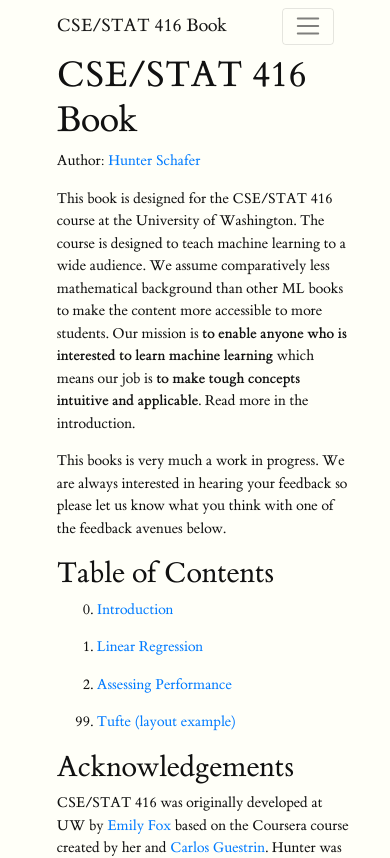
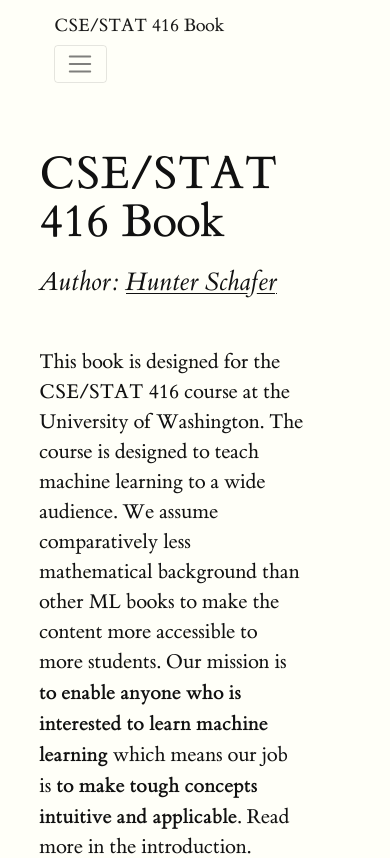
Before and after one commit to hschafer/CSE-STAT-416-book, a Next.js app in the folder website/: page / in a window 390 px wide. Shown: the top 858 px of the page. Built offline with nearby package versions, Linux system fonts and the light colour scheme.

Commit message:
Update CSS to match old styles

```diff
--- a/website/pages/_app.js
+++ b/website/pages/_app.js
@@ -1,6 +1,5 @@
 import "bootstrap/dist/css/bootstrap.min.css";
-//import "../styles/tufte.css";
-import "../styles/tufte_new.css";
+import "../styles/tufte.css";
 import "../styles/global.css";
 import "katex/dist/katex.min.css";
 
--- a/website/pages/chapters/linear_regression.js
+++ b/website/pages/chapters/linear_regression.js
@@ -556,7 +556,7 @@
             but now we use this gradient idea to find the direction to go down.
           </p>
 
-          <figure className="fullwidth">
+          <figure>
             <Video
               src="/animations/linear_regression/gradient_descent.webm"
               type="webm"
--- a/website/styles/global.css
+++ b/website/styles/global.css
@@ -1,6 +1,24 @@
 /* Global styles related to Tufte */
-section video {
-  width: 55%;
+body {
+  margin-left: 8px;
+  margin-right: auto;
+}
+
+#container > footer {
+  color: gray;
+  margin-top: 4em;
+}
+
+/* My modifications to Tufte */
+#content .marginnote p,
+#content .marginnote ol,
+#content .marginnote ul {
+  font-size: inherit;
+  line-height: inherit;
+}
+
+#content figure video {
+  max-width: 100%;
 }
 
 /* TODO Better styling for tables */
@@ -17,31 +35,7 @@
   background-color: lightsteelblue;
 }
 
-/* Layout Styles */
-.navbar {
-  padding-left: 0px;
-}
-
-#container > footer {
-  color: gray;
-}
-
 /* Table of Contents */
 #table-of-contents li {
   margin-bottom: 1em;
 }
-
-/* My modifications to Tufte */
-.marginnote p,
-.marginnote ol,
-.marginnote ul,
-#navbar ol,
-#navbar p {
-  font-size: inherit;
-  line-height: inherit;
-}
-
-#navbar a {
-  underline: none;
-  background: none;
-}
--- a/website/styles/tufte.css
+++ b/website/styles/tufte.css
@@ -85,7 +85,7 @@
   counter-reset: sidenote-counter;
 }
 
-h1 {
+#content h1 {
   font-weight: 400;
   margin-top: 4rem;
   margin-bottom: 1.5rem;
@@ -93,7 +93,7 @@
   line-height: 1;
 }
 
-h2 {
+#content h2 {
   font-style: italic;
   font-weight: 400;
   margin-top: 2.1rem;
@@ -102,7 +102,7 @@
   line-height: 1;
 }
 
-h3 {
+#content h3 {
   font-style: italic;
   font-weight: 400;
   font-size: 1.7rem;
@@ -111,7 +111,7 @@
   line-height: 1;
 }
 
-hr {
+#content hr {
   display: block;
   height: 1px;
   width: 55%;
@@ -121,7 +121,7 @@
   padding: 0;
 }
 
-p.subtitle {
+#content p.subtitle {
   font-style: italic;
   margin-top: 1rem;
   margin-bottom: 1rem;
@@ -130,31 +130,33 @@
   line-height: 1;
 }
 
-.numeral {
+#content .numeral {
   font-family: et-book-roman-old-style;
 }
 
-.danger {
+#content .danger {
   color: red;
 }
 
-article {
+/*
+#content article {
   padding: 5rem 0rem;
 }
+*/
 
-section {
+#content section {
   padding-top: 1rem;
   padding-bottom: 1rem;
 }
 
-p,
-ol,
-ul {
+#content p,
+#content ol,
+#content ul {
   font-size: 1.4rem;
   line-height: 2rem;
 }
 
-p {
+#content p {
   margin-top: 1.4rem;
   margin-bottom: 1.4rem;
   padding-right: 0;
@@ -162,62 +164,60 @@
 }
 
 /* Chapter Epigraphs */
-div.epigraph {
+#content div.epigraph {
   margin: 5em 0;
 }
 
-div.epigraph > blockquote {
+#content div.epigraph > blockquote {
   margin-top: 3em;
   margin-bottom: 3em;
 }
 
-div.epigraph > blockquote,
-div.epigraph > blockquote > p {
+#content div.epigraph > blockquote,
+#content div.epigraph > blockquote > p {
   font-style: italic;
 }
 
-div.epigraph > blockquote > footer {
+#content div.epigraph > blockquote > footer {
   font-style: normal;
 }
 
-div.epigraph > blockquote > footer > cite {
+#content div.epigraph > blockquote > footer > cite {
   font-style: italic;
 }
 /* end chapter epigraphs styles */
 
-blockquote {
+#content blockquote {
   font-size: 1.4rem;
 }
 
-blockquote p {
+#content blockquote p {
   width: 55%;
   margin-right: 40px;
 }
 
-blockquote footer {
+#content blockquote footer {
   width: 55%;
   font-size: 1.1rem;
   text-align: right;
 }
 
-section > p,
-section > footer,
-section > table {
+#content section > * {
   width: 55%;
 }
 
 /* 50 + 5 == 55, to be the same width as paragraph */
-section > ol,
-section > ul {
+#content section > ol,
+#content section > ul {
   width: 50%;
   -webkit-padding-start: 5%;
 }
 
-li:not(:first-child) {
+#content li:not(:first-child) {
   margin-top: 0.25rem;
 }
 
-figure {
+#content figure {
   padding: 0;
   border: 0;
   font-size: 100%;
@@ -229,7 +229,7 @@
   margin: 0 0 3em 0;
 }
 
-figcaption {
+#content figcaption {
   float: right;
   clear: right;
   margin-top: 0;
@@ -241,13 +241,14 @@
   max-width: 40%;
 }
 
-figure.fullwidth figcaption {
+#content figure.fullwidth figcaption {
   margin-right: 24%;
 }
 
 /* Links: replicate underline that clears descenders */
-a:link,
-a:visited {
+#content a:link,
+#content a:visited,
+.tufte-link {
   color: inherit;
 }
 
@@ -256,9 +257,12 @@
   text-shadow: unset;
 }
 
-a:link,
+#content a:link,
 .tufte-underline,
+.tufte-link,
+.tufte-link:hover,
 .hover-tufte-underline:hover {
+  color: inherit;
   text-decoration: none;
   background: -webkit-linear-gradient(#fffff8, #fffff8),
     -webkit-linear-gradient(#fffff8, #fffff8),
@@ -278,15 +282,18 @@
 }
 
 @media screen and (-webkit-min-device-pixel-ratio: 0) {
-  a:link,
+  #content a:link,
+  .tufte-link,
   .tufte-underline,
   .hover-tufte-underline:hover {
     background-position-y: 87%, 87%, 87%;
   }
 }
 
-a:link::selection,
-a:link::-moz-selection {
+#content a:link::selection,
+#content a:link::-moz-selection,
+.tufte-link::selection,
+.tufte-link::-moz-selection {
   text-shadow: 0.03em 0 #b4d5fe, -0.03em 0 #b4d5fe, 0 0.03em #b4d5fe,
     0 -0.03em #b4d5fe, 0.06em 0 #b4d5fe, -0.06em 0 #b4d5fe, 0.09em 0 #b4d5fe,
     -0.09em 0 #b4d5fe, 0.12em 0 #b4d5fe, -0.12em 0 #b4d5fe, 0.15em 0 #b4d5fe,
@@ -295,12 +302,12 @@
 }
 
 /* Sidenotes, margin notes, figures, captions */
-img {
+#content img {
   max-width: 100%;
 }
 
-.sidenote,
-.marginnote {
+#content .sidenote,
+#content .marginnote {
   float: right;
   clear: right;
   margin-right: -60%;
@@ -313,117 +320,117 @@
   position: relative;
 }
 
-.sidenote-number {
+#content .sidenote-number {
   counter-increment: sidenote-counter;
 }
 
-.sidenote-number:after,
-.sidenote:before {
+#content .sidenote-number:after,
+#content .sidenote:before {
   font-family: et-book-roman-old-style;
   position: relative;
   vertical-align: baseline;
 }
 
-.sidenote-number:after {
+#content .sidenote-number:after {
   content: counter(sidenote-counter);
   font-size: 1rem;
   top: -0.5rem;
   left: 0.1rem;
 }
 
-.sidenote:before {
+#content .sidenote:before {
   content: counter(sidenote-counter) " ";
   font-size: 1rem;
   top: -0.5rem;
 }
 
-blockquote .sidenote,
-blockquote .marginnote {
+#content blockquote .sidenote,
+#content blockquote .marginnote {
   margin-right: -82%;
   min-width: 59%;
   text-align: left;
 }
 
-div.fullwidth,
-table.fullwidth {
+#content div.fullwidth,
+#content table.fullwidth {
   width: 100%;
 }
 
-div.table-wrapper {
+#content div.table-wrapper {
   overflow-x: auto;
   font-family: "Trebuchet MS", "Gill Sans", "Gill Sans MT", sans-serif;
 }
 
-.sans {
+#content .sans {
   font-family: "Gill Sans", "Gill Sans MT", Calibri, sans-serif;
   letter-spacing: 0.03em;
 }
 
-code,
-pre > code {
+#content code,
+#content pre > code {
   font-family: Consolas, "Liberation Mono", Menlo, Courier, monospace;
   font-size: 1rem;
   line-height: 1.42;
   -webkit-text-size-adjust: 100%; /* Prevent adjustments of font size after orientation changes in iOS. See https://github.com/edwardtufte/tufte-css/issues/81#issuecomment-261953409 */
 }
 
-.sans > code {
+#content .sans > code {
   font-size: 1.2rem;
 }
 
-h1 > code,
-h2 > code,
-h3 > code {
+#content h1 > code,
+#content h2 > code,
+#content h3 > code {
   font-size: 0.8em;
 }
 
-.marginnote > code,
-.sidenote > code {
+#content .marginnote > code,
+#content .sidenote > code {
   font-size: 1rem;
 }
 
-pre > code {
+#content pre > code {
   font-size: 0.9rem;
-  width: 52.5%;
+  /* width: 52.5%; */
   margin-left: 2.5%;
   overflow-x: auto;
   display: block;
 }
 
-pre.fullwidth > code {
+#content pre.fullwidth > code {
   width: 90%;
 }
 
-.fullwidth {
+#content .fullwidth {
   max-width: 90%;
   clear: both;
 }
 
-span.newthought {
+#content span.newthought {
   font-variant: small-caps;
   font-size: 1.2em;
 }
 
-input.margin-toggle {
+#content input.margin-toggle {
   display: none;
 }
 
-label.sidenote-number {
+#content label.sidenote-number {
   display: inline;
 }
 
-label.margin-toggle:not(.sidenote-number) {
+#content label.margin-toggle:not(.sidenote-number) {
   display: none;
 }
 
-.iframe-wrapper {
+#content .iframe-wrapper {
   position: relative;
   padding-bottom: 56.25%; /* 16:9 */
   padding-top: 25px;
   height: 0;
 }
 
-.iframe-wrapper iframe {
+#content .iframe-wrapper iframe {
   position: absolute;
   top: 0;
   left: 0;
@@ -438,56 +445,56 @@
     padding-right: 8%;
   }
 
-  hr,
-  section > p,
-  section > footer,
-  section > table {
+  #content hr,
+  #content section > p,
+  #content section > footer,
+  #content section > table {
     width: 100%;
   }
 
-  pre > code {
+  #content pre > code {
     width: 97%;
   }
 
-  section > ol {
+  #content section > ol {
     width: 90%;
   }
 
-  section > ul {
+  #content section > ul {
     width: 90%;
   }
 
-  figure {
+  #content figure {
     max-width: 90%;
   }
 
-  figcaption,
-  figure.fullwidth figcaption {
+  #content figcaption,
+  #content figure.fullwidth figcaption {
     margin-right: 0%;
     max-width: none;
   }
 
-  blockquote {
+  #content blockquote {
     margin-left: 1.5em;
     margin-right: 0em;
   }
 
-  blockquote p,
-  blockquote footer {
+  #content blockquote p,
+  #content blockquote footer {
     width: 100%;
   }
 
-  label.margin-toggle:not(.sidenote-number) {
+  #content label.margin-toggle:not(.sidenote-number) {
     display: inline;
   }
 
-  .sidenote,
-  .marginnote {
+  #content .sidenote,
+  #content .marginnote {
     display: none;
   }
 
-  .margin-toggle:checked + .sidenote,
-  .margin-toggle:checked + .marginnote {
+  #content .margin-toggle:checked + .sidenote,
+  #content .margin-toggle:checked + .marginnote {
     display: block;
     float: left;
     left: 1rem;
@@ -498,16 +505,16 @@
     position: relative;
   }
 
-  label {
+  #content label {
     cursor: pointer;
   }
 
-  div.table-wrapper,
-  table {
+  #content div.table-wrapper,
+  #content table {
     width: 85%;
   }
 
-  img {
+  #content img {
     width: 100%;
   }
 }
--- a/website/styles/tufte_new.css
+++ /dev/null
@@ -1,84 +0,0 @@
-@charset "UTF-8";
-
-/* Import ET Book styles
-   adapted from https://github.com/edwardtufte/./et-book/blob/gh-pages/et-book.css */
-
-@font-face {
-  font-family: "et-book";
-  src: url("./et-book/et-book-roman-line-figures/et-book-roman-line-figures.eot");
-  src: url("./et-book/et-book-roman-line-figures/et-book-roman-line-figures.eot?#iefix")
-      format("embedded-opentype"),
-    url("./et-book/et-book-roman-line-figures/et-book-roman-line-figures.woff")
-      format("woff"),
-    url("./et-book/et-book-roman-line-figures/et-book-roman-line-figures.ttf")
-      format("truetype"),
-    url("./et-book/et-book-roman-line-figures/et-book-roman-line-figures.svg#etbookromanosf")
-      format("svg");
-  font-weight: normal;
-  font-style: normal;
-  font-display: swap;
-}
-
-@font-face {
-  font-family: "et-book";
-  src: url("./et-book/et-book-display-italic-old-style-figures/et-book-display-italic-old-style-figures.eot");
-  src: url("./et-book/et-book-display-italic-old-style-figures/et-book-display-italic-old-style-figures.eot?#iefix")
-      format("embedded-opentype"),
-    url("./et-book/et-book-display-italic-old-style-figures/et-book-display-italic-old-style-figures.woff")
-      format("woff"),
-    url("./et-book/et-book-display-italic-old-style-figures/et-book-display-italic-old-style-figures.ttf")
-      format("truetype"),
-    url("./et-book/et-book-display-italic-old-style-figures/et-book-display-italic-old-style-figures.svg#etbookromanosf")
-      format("svg");
-  font-weight: normal;
-  font-style: italic;
-  font-display: swap;
-}
-
-@font-face {
-  font-family: "et-book";
-  src: url("./et-book/et-book-bold-line-figures/et-book-bold-line-figures.eot");
-  src: url("./et-book/et-book-bold-line-figures/et-book-bold-line-figures.eot?#iefix")
-      format("embedded-opentype"),
-    url("./et-book/et-book-bold-line-figures/et-book-bold-line-figures.woff")
-      format("woff"),
-    url("./et-book/et-book-bold-line-figures/et-book-bold-line-figures.ttf")
-      format("truetype"),
-    url("./et-book/et-book-bold-line-figures/et-book-bold-line-figures.svg#etbookromanosf")
-      format("svg");
-  font-weight: bold;
-  font-style: normal;
-  font-display: swap;
-}
-
-@font-face {
-  font-family: "et-book-roman-old-style";
-  src: url("./et-book/et-book-roman-old-style-figures/et-book-roman-old-style-figures.eot");
-  src: url("./et-book/et-book-roman-old-style-figures/et-book-roman-old-style-figures.eot?#iefix")
-      format("embedded-opentype"),
-    url("./et-book/et-book-roman-old-style-figures/et-book-roman-old-style-figures.woff")
-      format("woff"),
-    url("./et-book/et-book-roman-old-style-figures/et-book-roman-old-style-figures.ttf")
-      format("truetype"),
-    url("./et-book/et-book-roman-old-style-figures/et-book-roman-old-style-figures.svg#etbookromanosf")
-      format("svg");
-  font-weight: normal;
-  font-style: normal;
-  font-display: swap;
-}
-
-html {
-  font-size: 15px;
-}
-
-body {
-  width: 87.5%;
-  margin-left: 8px;
-  padding-left: 12.5%;
-  font-family: et-book, Palatino, "Palatino Linotype", "Palatino LT STD",
-    "Book Antiqua", Georgia, serif;
-  background-color: #fffff8;
-  color: #111;
-  max-width: 1400px;
-  counter-reset: sidenote-counter;
-}
```
Also changed, not shown: website/components/layout.js (+10 -2 lines).
